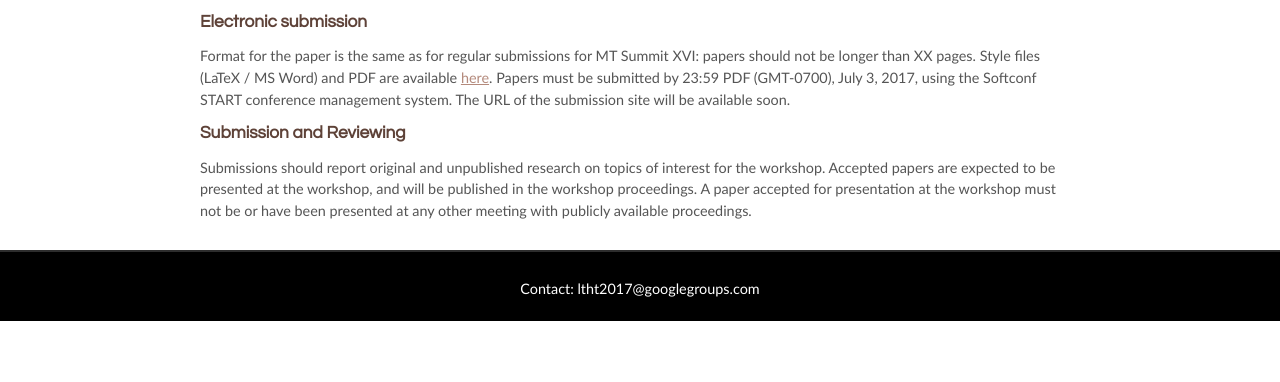
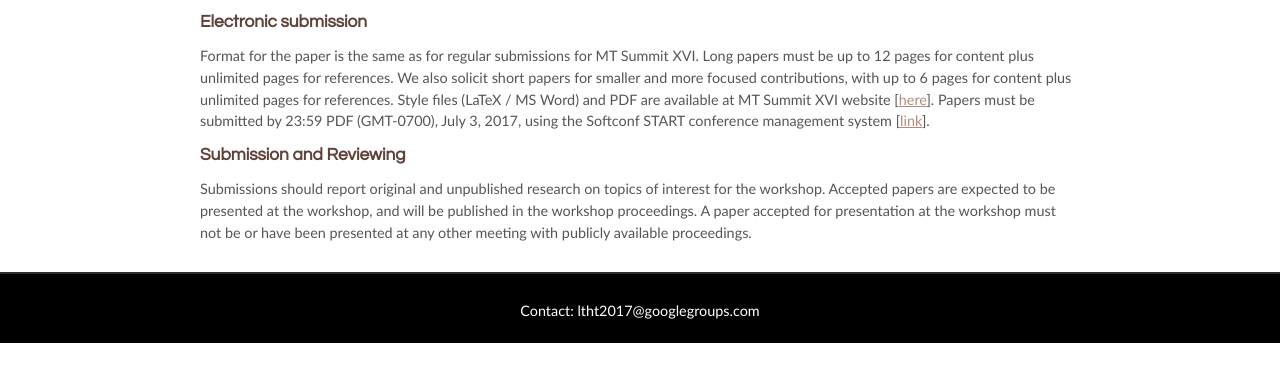
Before and after one commit to LTHT2017/LHTH2017.github.io, a plain HTML site: page submission.html in a window 1280 px wide. Shown: the part 242-624 px from the top of the page. Drawn offline with Linux system fonts and the light colour scheme.

Commit message:
ready to send cfp

```diff
--- a/submission.html
+++ b/submission.html
@@ -39,10 +39,11 @@
 <h2>Electronic submission</h2>
 
 <p>
-Format for the paper is the same as for regular submissions for MT Summit XVI: papers should not be longer than XX pages.
-Style files (LaTeX / MS Word) and PDF are available <a href="http://aamt.info/app-def/S-102/mtsummit/2017/call-for-contributions/call-for-papers-for-research-track/">here</a>.
-Papers must be submitted by 23:59 PDF (GMT-0700), July 3, 2017, using the Softconf START conference management system.
-The URL of the submission site will be available soon.
+Format for the paper is the same as for regular submissions for MT Summit XVI.
+Long papers must be up to 12 pages for content plus unlimited pages for references.
+We also solicit short papers for smaller and more focused contributions, with up to 6 pages for content plus unlimited pages for references.
+Style files (LaTeX / MS Word) and PDF are available at MT Summit XVI website [<a href="http://aamt.info/app-def/S-102/mtsummit/2017/call-for-contributions/call-for-papers-for-research-track/">here</a>].
+Papers must be submitted by 23:59 PDF (GMT-0700), July 3, 2017, using the Softconf START conference management system [<a href="http://www.softconf.com/mtsummit-xvi/LTHT2017/">link</a>].
 </p>
 
 <h2>Submission and Reviewing</h2>
```
Also changed, not shown: committee.html (+1 -0 lines).
